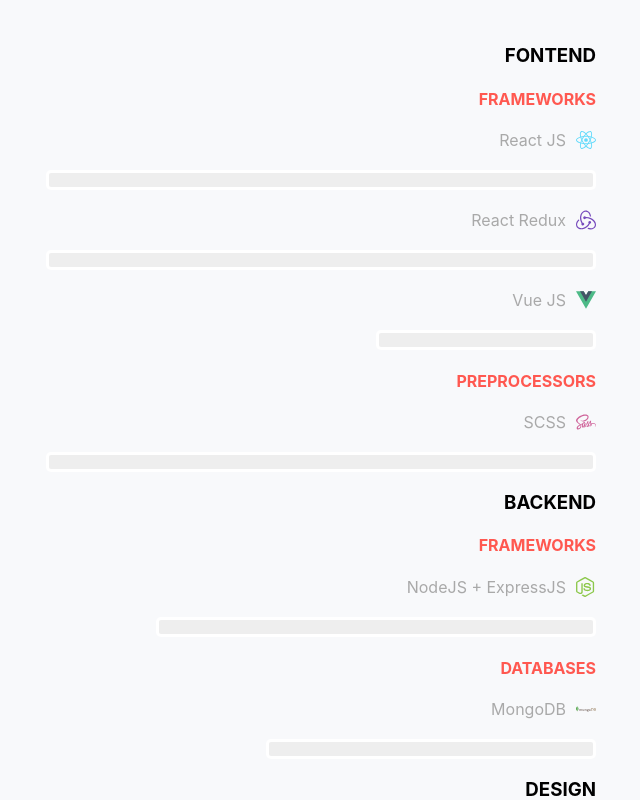
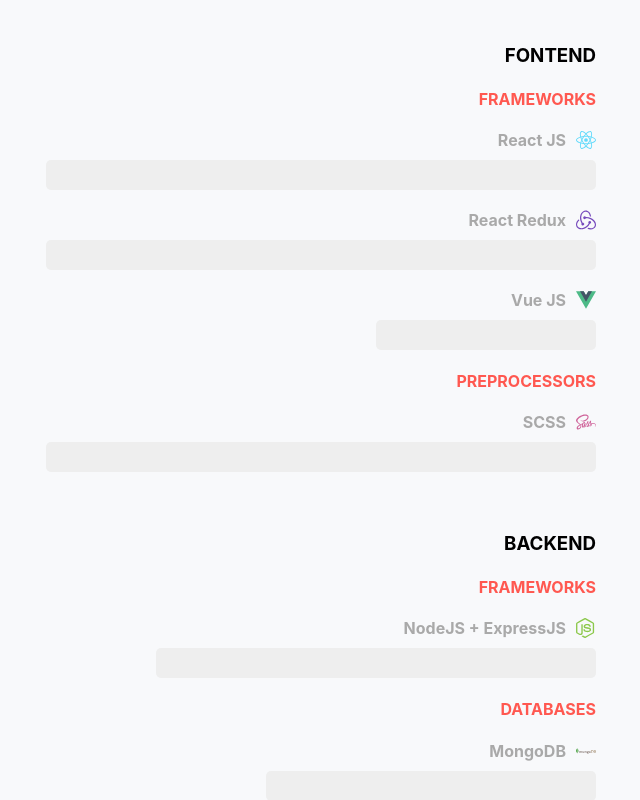
Before and after one commit to jellychn/portfolio, a React (Create React App) app: page /#/ in a window 1280 px wide. Shown: the part 1700-2500 px from the top of the page, without its empty margins (584-1224 px from the left). Built offline with nearby package versions, Linux system fonts and the light colour scheme.

Commit message:
added quotes project

```diff
--- a/src/App.scss
+++ b/src/App.scss
@@ -78,11 +78,10 @@
         margin: auto 0 auto 10px;
         font-size: 8px;
         font-weight: bold;
-        padding: 6px 10px;
+        padding: 7px 10px;
         background-color: #eee;
-        border-radius: 5px;
+        border-radius: 3px;
         color: darkgray;
-        border: 1px solid white;
       }
     }
   }
@@ -170,14 +169,17 @@
     margin-left: auto;
 
     .indicator {
-      height: 20px;
+      height: 30px;
       border-radius: 5px;
       background-color: #eee;
-      border: 3px solid white;
     }
 
     p, h3, h1, h4 {
       text-align: right;
+    }
+
+    h3 {
+      margin-top: 60px;
     }
 
     h4 {
@@ -193,11 +195,12 @@
 
       .skill {
         display: flex;
-        margin: 20px 0;
+        margin: 20px 0 10px 0;
         justify-content: flex-end;
 
         p {
           margin: none;
+          font-weight: bold;
         }
 
         .skill-icon {
--- a/src/components/Modal.js
+++ b/src/components/Modal.js
@@ -1,5 +1,5 @@
 import React from 'react';
-import cv from '../assets/cscv.pdf';
+import cv from '../assets/cscv.PDF';
 
 class Modal extends React.Component {
     render () {
--- a/src/index.scss
+++ b/src/index.scss
@@ -75,9 +75,6 @@
     }
 
     .skills-container {
-      h1 {
-        margin-bottom: 40px;
-      }
 
       .indicator {
         margin: 0 0 0 auto;
@@ -219,10 +216,6 @@
     }
 
     .skills-container {
-      h1 {
-        margin-bottom: 60px;
-      }
-
       .indicator {
         margin: 0 0 0 auto;
       }
@@ -361,9 +354,6 @@
     }
 
     .skills-container {
-      h1 {
-        margin-bottom: 60px;
-      }
 
       .indicator {
         margin: 0 0 0 auto;
```
Also changed, not shown: src/assets/quote-project/quote.JPG, 1 other file (tests, documents, lock files or other folders).
